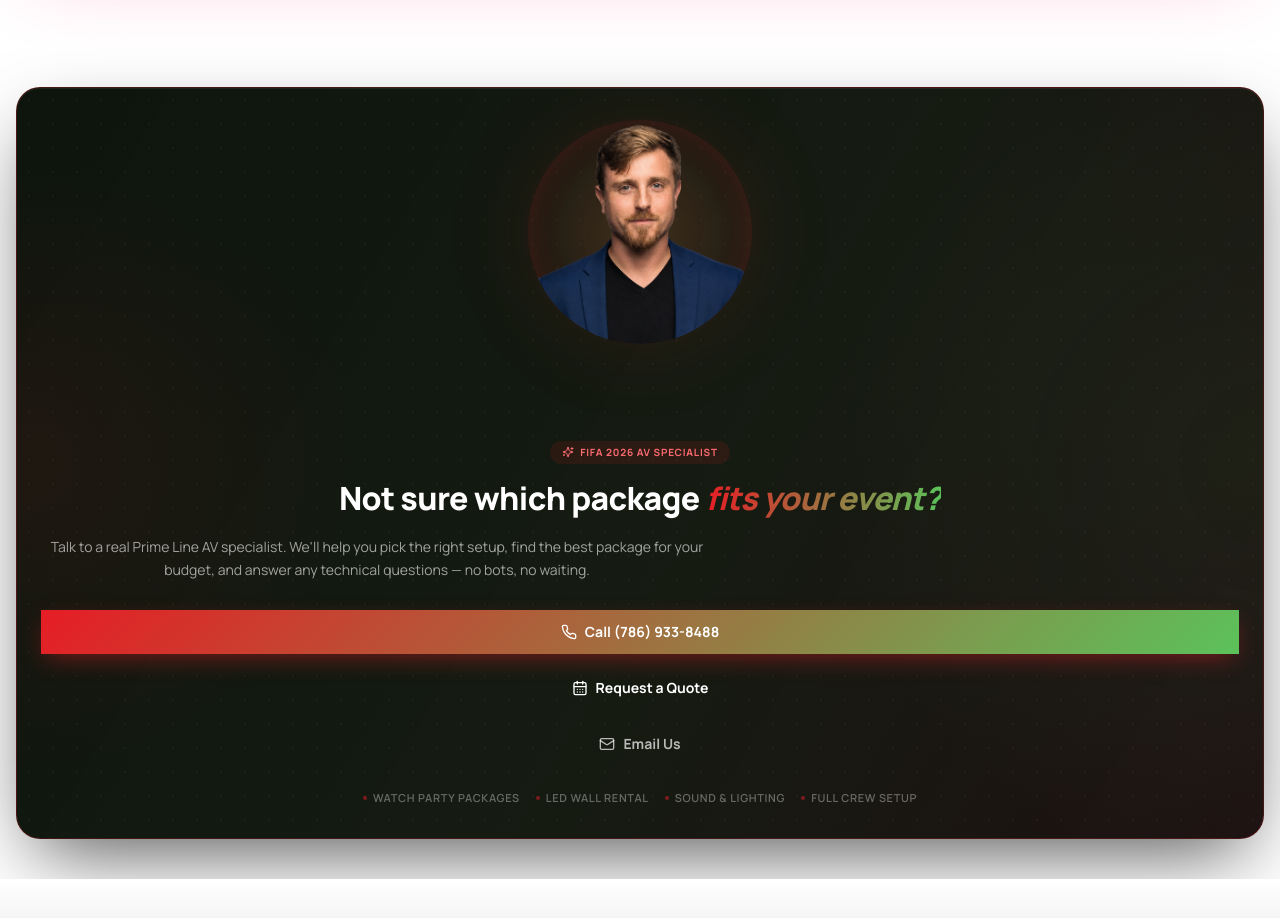
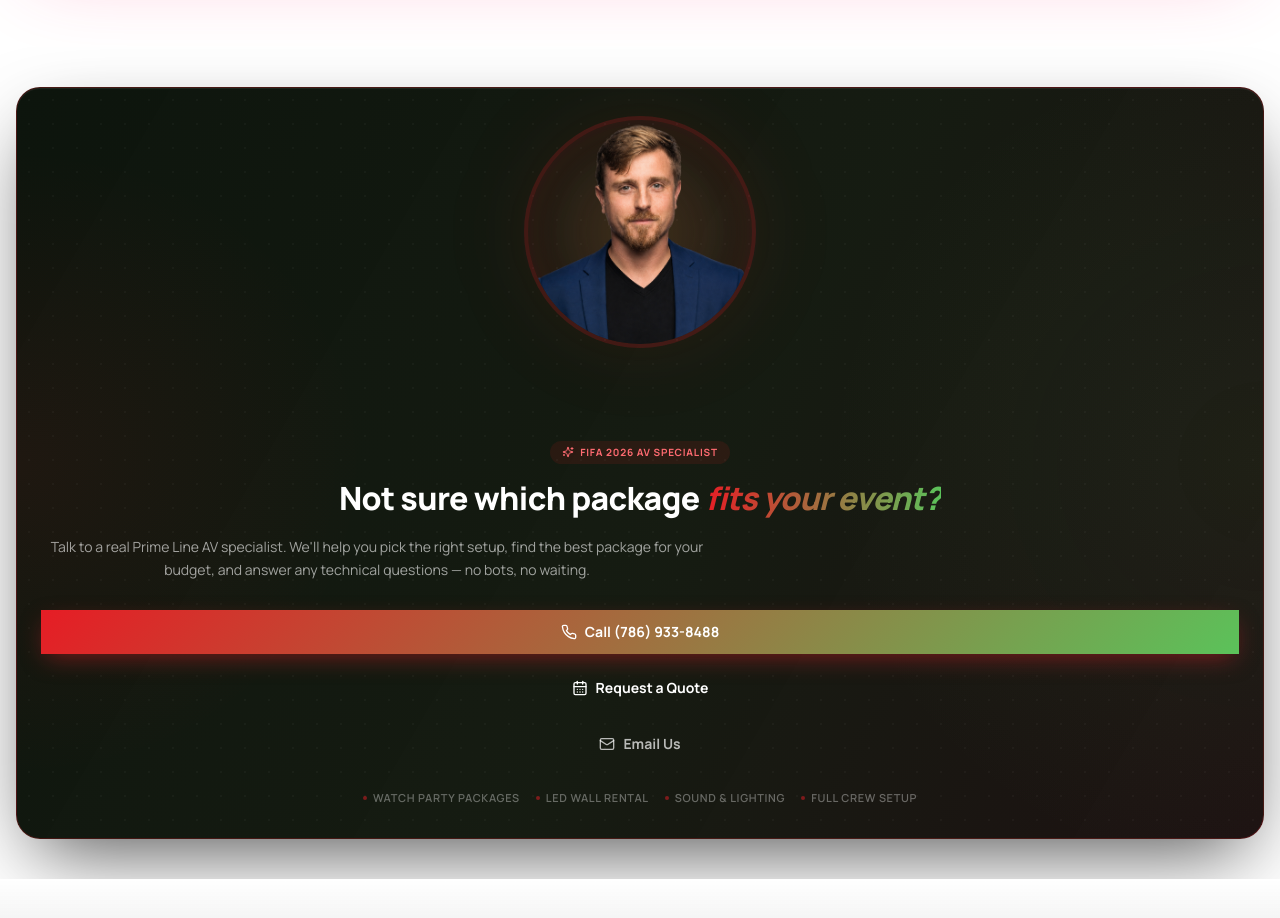
Before and after one commit to DmitrySyntecho/prime-ab-landing, a Next.js app: page /fifa-2026-packages in a window 1280 px wide. Shown: the part 10040-10958 px from the top of the page. Built offline with nearby package versions, Linux system fonts and the light colour scheme.

Commit message:
style: update border color to solid red with shadow
Change border color to solid '#E61D25' and add 'box-shadow' for depth.

```diff
--- a/components/contact-specialist-banner.tsx
+++ b/components/contact-specialist-banner.tsx
@@ -78,8 +78,11 @@ export function ContactSpecialistBanner({ onStartQuote, variant = "default" }: C
                 />
                 {/* Image container — perfectly circular */}
                 <div
-                  className="relative w-56 h-56 md:w-80 md:h-80 rounded-full overflow-hidden border-2 md:border-4"
-                  style={{ borderColor: `${accent1}66`, boxShadow: `inset 0 0 30px ${accent1}33` }}
+                  className="relative w-56 h-56 md:w-80 md:h-80 rounded-full overflow-hidden border-2 md:border-[3px]"
+                  style={{
+                    borderColor: accent1,
+                    boxShadow: `0 0 0 4px ${accent1}30, inset 0 0 30px ${accent1}22`,
+                  }}
                 >
                   <Image
                     src="/egor.png"
```
